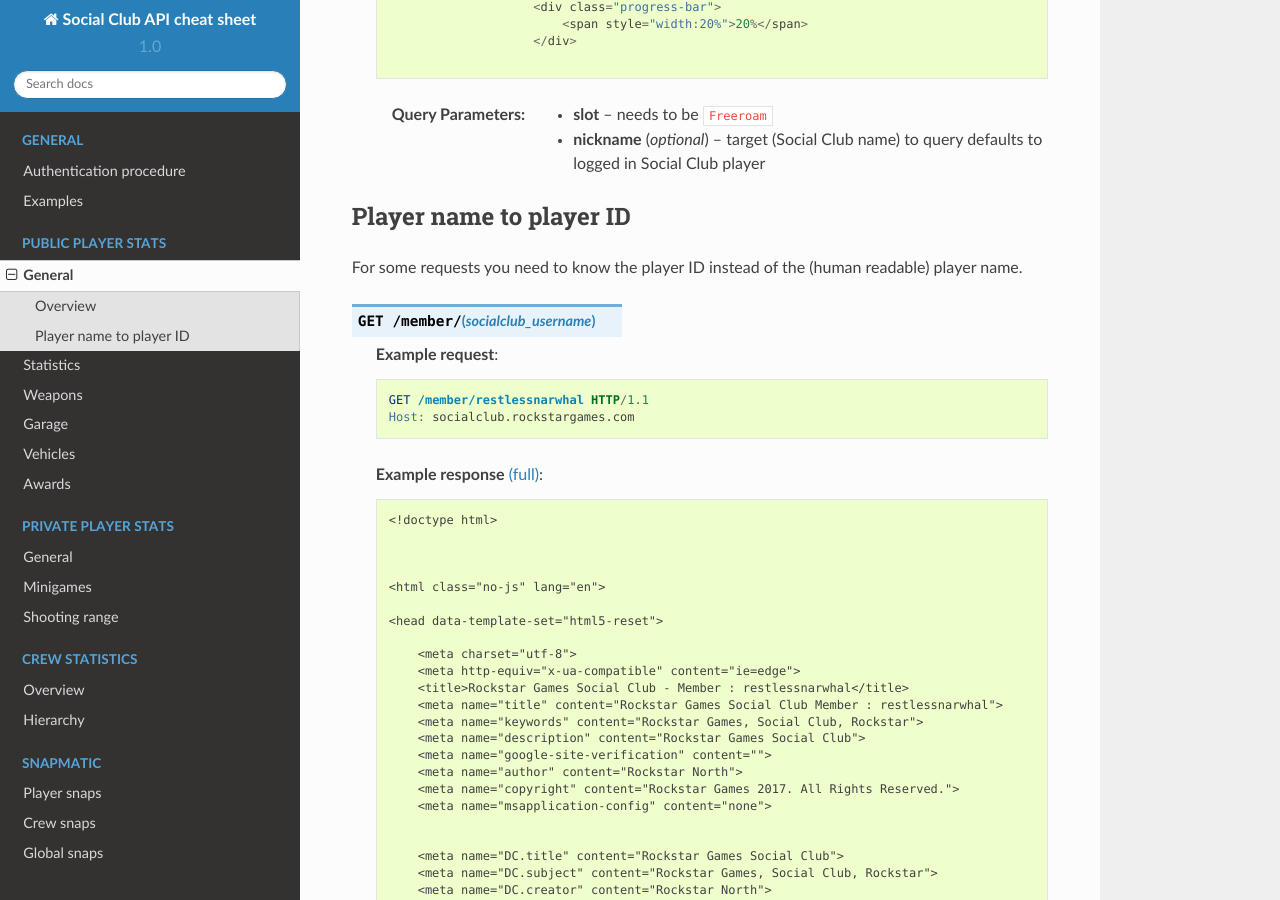
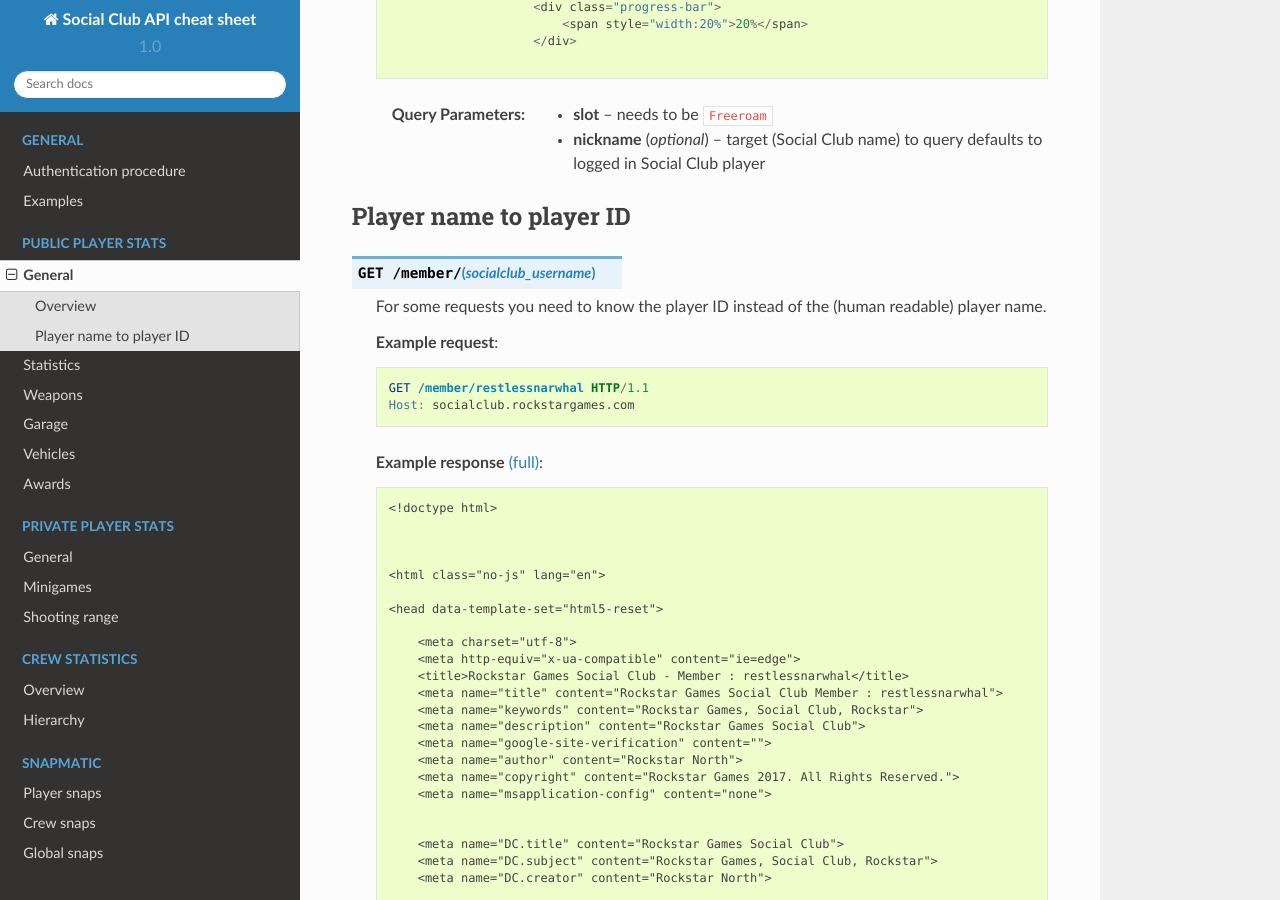
Before and after one commit to gta5-map/Social-Club-API-cheat-sheet, a Sphinx documentation site: the page built from docs/public-general.rst, in a window 1280 px wide and 900 px high, scrolled down 1149 px. Built offline with Sphinx 7.4.7 and the Read the Docs theme 2.0.0, drawn with Linux system fonts in a browser that asks for light colours.

Commit message:
Indent properly

```diff
--- a/docs/public-general.rst
+++ b/docs/public-general.rst
@@ -40,9 +40,9 @@
 Player name to player ID
 ------------------------
 
-For some requests you need to know the player ID instead of the (human readable) player name.
+.. http:get:: /member/(socialclub_username)
 
-.. http:get:: /member/(socialclub_username)
+  For some requests you need to know the player ID instead of the (human readable) player name.
 
   **Example request**:
 
```
